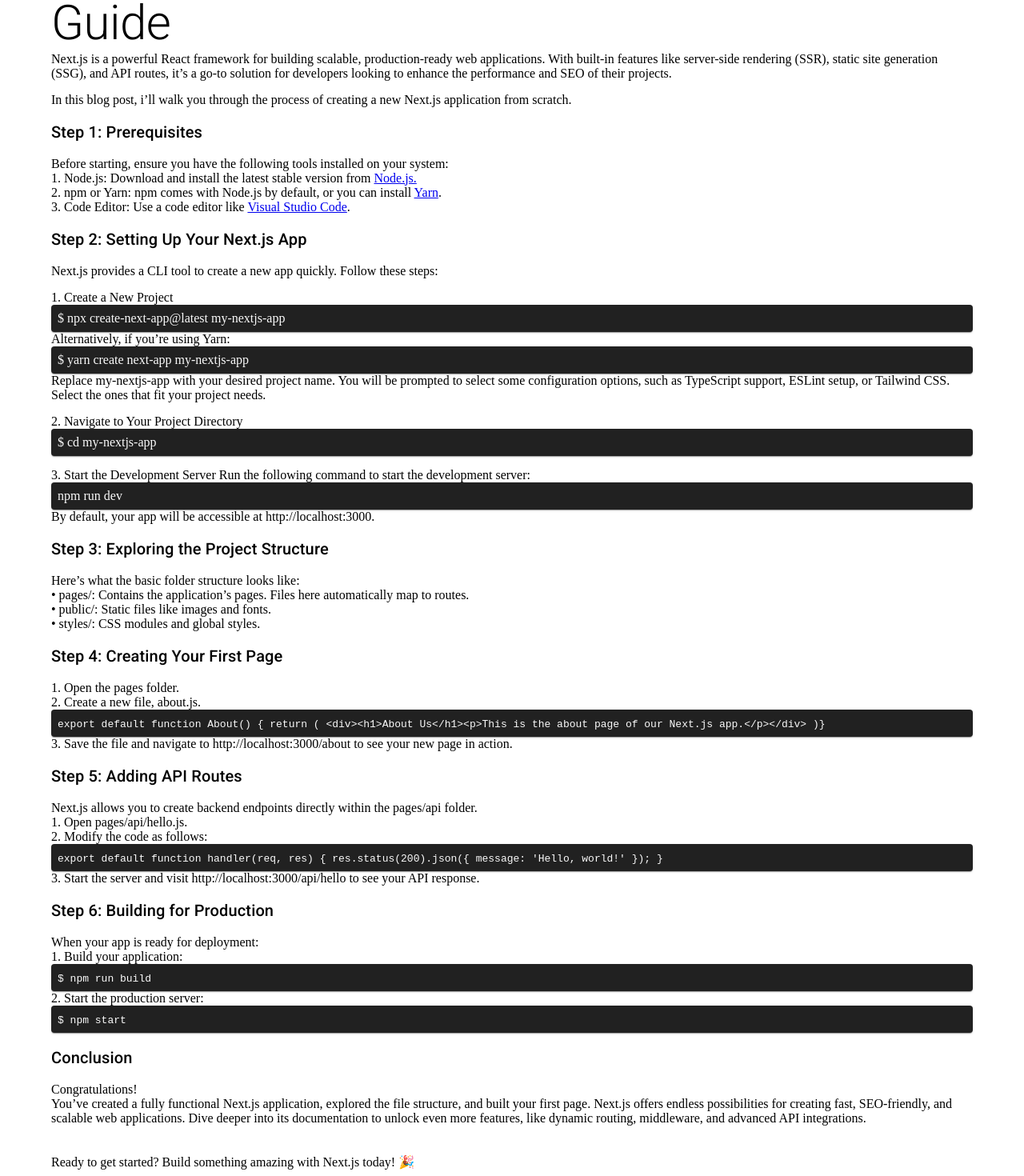
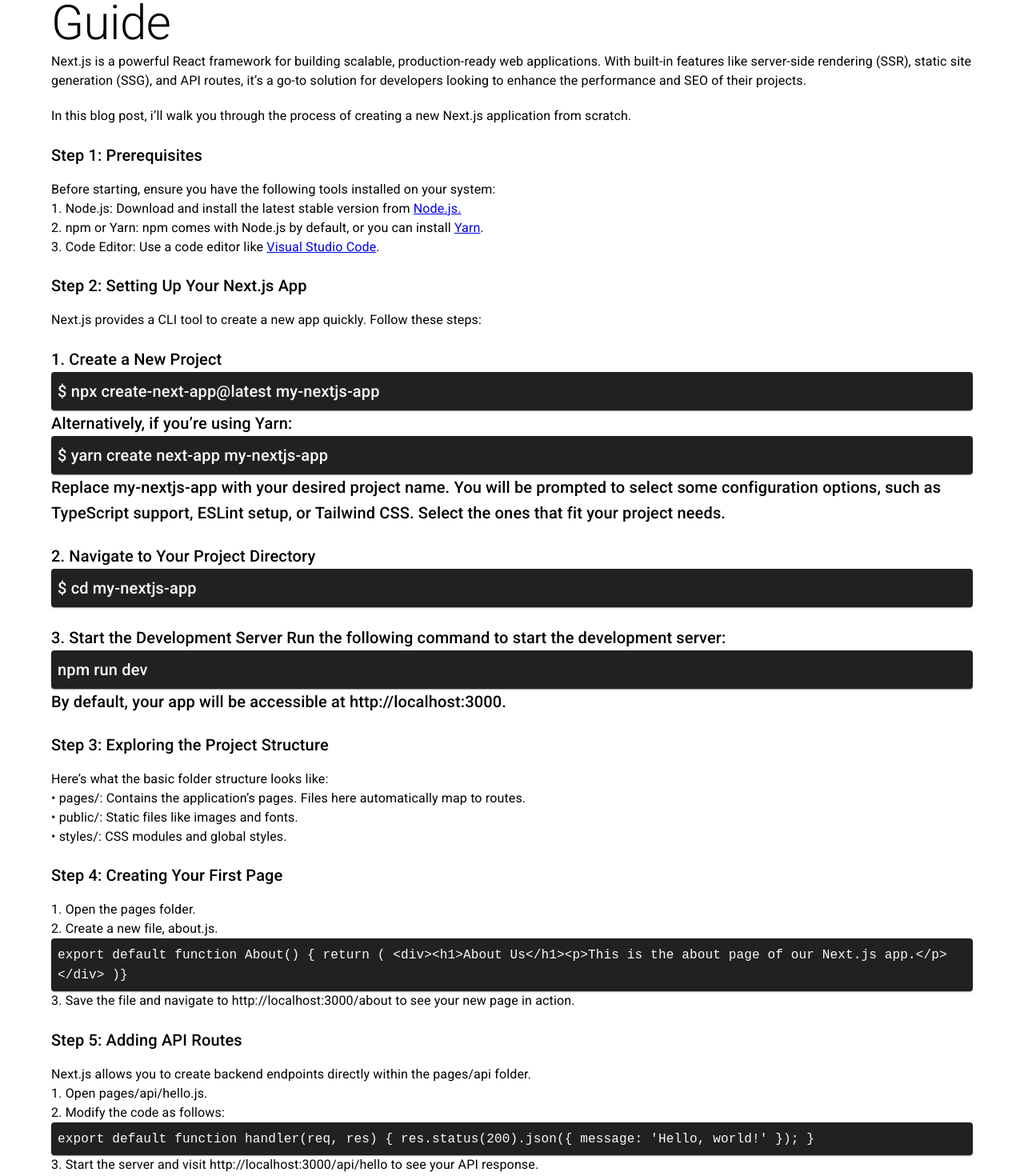
Before and after one commit to dmascia/davidmascia.com, a Next.js app: page /blog/how-to-create-a-nextjs-app-a-step-by-step-guide in a window 1280 px wide. Shown: the part 220-1690 px from the top of the page at 80% size. Built offline with nearby package versions, Linux system fonts and the light colour scheme; what @mui/material-nextjs would draw is missing.

Commit message:
Tue, Jan 14, 2025, 1:27 PM -05:00

```diff
--- a/src/app/blog/how-to-create-a-nextjs-app-a-step-by-step-guide/page.tsx
+++ b/src/app/blog/how-to-create-a-nextjs-app-a-step-by-step-guide/page.tsx
@@ -22,21 +22,21 @@ export default function Home() {
               <Box
                 sx={{ display: "flex", gap: "15px", flexDirection: "column" }}
               >
-                <Typography variant="p" component="p">
+                <Typography variant="body1" gutterBottom>
                   Next.js is a powerful React framework for building scalable,
                   production-ready web applications. With built-in features like
                   server-side rendering (SSR), static site generation (SSG), and
                   API routes, it’s a go-to solution for developers looking to
                   enhance the performance and SEO of their projects.
                 </Typography>
-                <Typography variant="p" component="p">
+                <Typography variant="body1" gutterBottom>
                   In this blog post, i’ll walk you through the process of
                   creating a new Next.js application from scratch.
                 </Typography>
                 <Typography variant="h6" component="p">
                   Step 1: Prerequisites
                 </Typography>
-                <Typography variant="p" component="p">
+                <Typography variant="body1" gutterBottom>
                   Before starting, ensure you have the following tools installed
                   on your system:
                   <br /> 1. Node.js: Download and install the latest stable
@@ -53,11 +53,11 @@ export default function Home() {
                 <Typography variant="h6" component="p">
                   Step 2: Setting Up Your Next.js App
                 </Typography>
-                <Typography variant="p" component="p">
+                <Typography variant="body1" gutterBottom>
                   Next.js provides a CLI tool to create a new app quickly.
                   Follow these steps:
                 </Typography>
-                <Typography variant="h7" component="p">
+                <Typography variant="h6" gutterBottom>
                   1. Create a New Project
                   <Paper sx={{ backgroundColor: grey[900] }}>
                     <Box p={1}>
@@ -79,7 +79,7 @@ export default function Home() {
                   TypeScript support, ESLint setup, or Tailwind CSS. Select the
                   ones that fit your project needs.
                 </Typography>
-                <Typography variant="h7" component="p">
+                <Typography variant="h6" gutterBottom>
                   2. Navigate to Your Project Directory
                   <Paper sx={{ backgroundColor: grey[900] }}>
                     <Box p={1}>
@@ -89,7 +89,7 @@ export default function Home() {
                     </Box>
                   </Paper>
                 </Typography>
-                <Typography variant="h7" component="p">
+                <Typography variant="h6" gutterBottom>
                   3. Start the Development Server Run the following command to
                   start the development server:
                   <Paper sx={{ backgroundColor: grey[900] }}>
@@ -105,7 +105,7 @@ export default function Home() {
                 <Typography variant="h6" component="p">
                   Step 3: Exploring the Project Structure
                 </Typography>
-                <Typography variant="p" component="p">
+                <Typography variant="body1" gutterBottom>
                   Here’s what the basic folder structure looks like:
                   <br /> • pages/: Contains the application’s pages. Files here
                   automatically map to routes. <br />• public/: Static files
@@ -115,7 +115,7 @@ export default function Home() {
                 <Typography variant="h6" component="p">
                   Step 4: Creating Your First Page
                 </Typography>
-                <Typography variant="p" component="p">
+                <Typography variant="body1" gutterBottom>
                   1. Open the pages folder.
                   <br />
                   2. Create a new file, about.js.
@@ -137,7 +137,7 @@ export default function Home() {
                 <Typography variant="h6" component="p">
                   Step 5: Adding API Routes
                 </Typography>
-                <Typography variant="p" component="p">
+                <Typography variant="body1" gutterBottom>
                   Next.js allows you to create backend endpoints directly within
                   the pages/api folder.
                   <br />
@@ -161,7 +161,7 @@ export default function Home() {
                 <Typography variant="h6" component="p">
                   Step 6: Building for Production
                 </Typography>
-                <Typography variant="p" component="p">
+                <Typography variant="body1" gutterBottom>
                   When your app is ready for deployment:
                   <br /> 1. Build your application:
                   <Paper sx={{ backgroundColor: grey[900] }}>
@@ -183,7 +183,7 @@ export default function Home() {
                 <Typography variant="h6" component="p">
                   Conclusion
                 </Typography>
-                <Typography variant="p" component="p">
+                <Typography variant="body1" gutterBottom>
                   Congratulations! <br /> You’ve created a fully functional
                   Next.js application, explored the file structure, and built
                   your first page. Next.js offers endless possibilities for
--- a/src/app/blog/page.tsx
+++ b/src/app/blog/page.tsx
@@ -50,7 +50,7 @@ export default function Home() {
           >
             <Grid>
               <Box>
-                <Typography variant="p" component="p">
+                <Typography variant="body1" gutterBottom>
                   Welcome to my blog! Here, I share insights, tutorials, and
                   tips on software development, programming, and building modern
                   web applications. From mastering frameworks like Next.js and
--- a/src/app/page.tsx
+++ b/src/app/page.tsx
@@ -34,7 +34,7 @@ export default function Home() {
                   Crafting Scalable Solutions, Driving Innovation, Delivering
                   Impact.
                 </Typography>
-                <Typography variant="p" component="p">
+                <Typography variant="body1" gutterBottom>
                   <br />
                   Hi, I’m David Mascia, a seasoned Software Engineer from New
                   Jersey, with over 20 years of hands-on experience creating
--- a/src/app/portfolio/page.tsx
+++ b/src/app/portfolio/page.tsx
@@ -45,7 +45,7 @@ export default function Home() {
               <Typography variant="h4" component="h2">
                 Blossm Chrome Extension
               </Typography>
-              <Typography variant="p" component="p">
+              <Typography variant="body1" gutterBottom>
                 The Blossm Extension is a tool installed directly onto the
                 Google Chrome web browser. It is a simple and alternative method
                 for Blossm users to securely verify their OnlyFans account
@@ -79,7 +79,7 @@ export default function Home() {
               <Typography variant="h4" component="h2">
                 Volume Media
               </Typography>
-              <Typography variant="p" component="p">
+              <Typography variant="body1" gutterBottom>
                 Explore the innovative redesign of the Volume.com profile stream
                 page, crafted to deliver an intuitive and engaging user
                 experience. The new design highlights:
@@ -109,7 +109,7 @@ export default function Home() {
               <Typography variant="h4" component="h2">
                 CardCash.com
               </Typography>
-              <Typography variant="p" component="p">
+              <Typography variant="body1" gutterBottom>
                 Explore highlights from our transformative projects and
                 partnerships, showcasing innovation and leadership:
                 <br />
```
Also changed, not shown: src/app/blog/how-to-create-your-first-django-app/page.tsx (+11 -11 lines).
